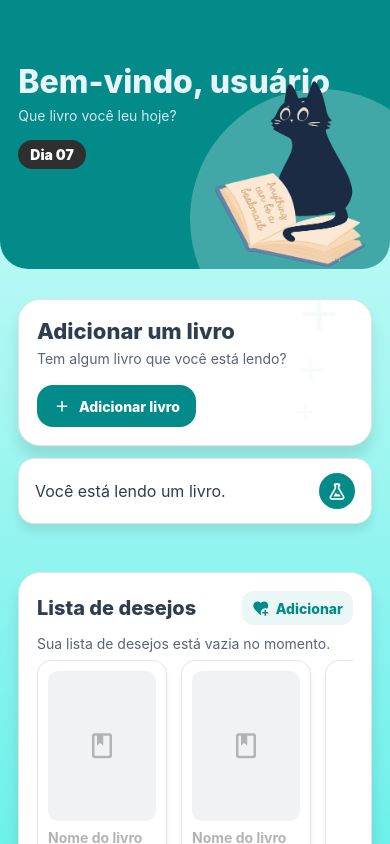
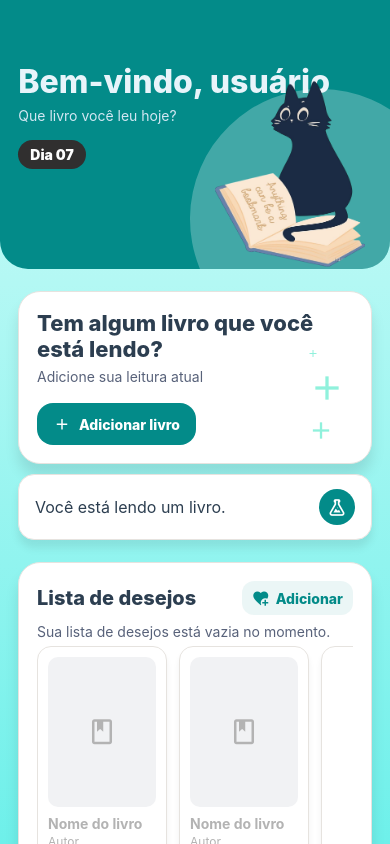
Before and after one commit to lu4nn4Gon/readOn, a React Native app: screen /Home in a window 390 px wide. Built offline with nearby package versions, Linux system fonts and the light colour scheme.

Commit message:
Card minha biblioteca

```diff
--- a/components/Home.js
+++ b/components/Home.js
@@ -18,6 +18,7 @@ import { MaterialCommunityIcons } from "@expo/vector-icons";
 const KEY_CURRENT_BOOK = "@readon:current_book";
 const arteHome = require("../assets/home.png");
 
+
 const CORES = {
   gradientStart: "#d6fcf9ff",
   gradientEnd:   "#6ef0eaff",
@@ -34,17 +35,15 @@ const CORES = {
 export default class Home extends React.Component {
   state = {
     carregando: true,
-    livro: null,
-    listaDesejos: [],
+    livro: null,          // { id, titulo, autor, capa, inicioEm }
+    listaDesejos: [],     // vazia por enquanto (placeholders)
   };
 
   componentDidMount() {
     this._unsub = this.props.navigation?.addListener?.("focus", this.carregar);
     this.carregar();
   }
-  componentWillUnmount() {
-    this._unsub?.();
-  }
+  componentWillUnmount() { this._unsub?.(); }
 
   carregar = async () => {
     try {
@@ -55,8 +54,20 @@ export default class Home extends React.Component {
     }
   };
 
-  onAddPress = () =>
-    Alert.alert("Adicionar livro", "Em breve esta ação estará disponível.");
+  onAddPress = () => Alert.alert("Adicionar livro", "Em breve esta ação estará disponível.");
+
+  irParaBiblioteca = (filtro) => {
+    const pode = !!this.props.navigation?.navigate;
+    if (pode) {
+      try {
+        this.props.navigation.navigate("Biblioteca", filtro ? { filtro } : undefined);
+      } catch {
+        Alert.alert("Biblioteca", "Tela de biblioteca ainda não foi implementada.");
+      }
+    } else {
+      Alert.alert("Biblioteca", "Tela de biblioteca ainda não foi implementada.");
+    }
+  };
 
   formatarData = (iso) => {
     if (!iso) return "";
@@ -67,6 +78,7 @@ export default class Home extends React.Component {
     return `${dd}/${mm}/${yyyy}`;
   };
   getDiaDoMes = () => String(new Date().getDate()).padStart(2, "0");
+
 
   Cabecalho = () => {
     const nome = this.props.route?.params?.userNome || "usuário";
@@ -88,24 +100,22 @@ export default class Home extends React.Component {
 
 
           <View style={estilos.onda} />
-
           <Image source={arteHome} style={estilos.imagemCabecalho} />
         </View>
       </View>
     );
   };
 
+
   CartaoVazio = () => (
     <View style={[estilos.cartao, estilos.cartaoVazio]}>
-      <Text style={estilos.tituloCartao}>Adicionar um livro</Text>
-      <Text style={estilos.subtituloCartao}>
-        Tem algum livro que você está lendo?
-      </Text>
+      <Text style={estilos.tituloCartao}>Tem algum livro que você está lendo?</Text>
+      <Text style={estilos.subtituloCartao}>Adicione sua leitura atual</Text>
 
       <View style={estilos.fundoCruzes}>
-        <MaterialCommunityIcons name="plus" size={56} color="#ECF3F4" />
-        <MaterialCommunityIcons name="plus" size={40} color="#F0F6F7" />
-        <MaterialCommunityIcons name="plus" size={28} color="#F4F9F9" />
+        <MaterialCommunityIcons name="plus" size={12} color="#0ae0b2ff" />
+        <MaterialCommunityIcons name="plus" size={40} color="#0ae0b2ff" />
+        <MaterialCommunityIcons name="plus" size={28} color="#0ae0b2ff" />
       </View>
 
       <Pressable onPress={this.onAddPress} style={estilos.botaoPrimario}>
@@ -129,54 +139,28 @@ export default class Home extends React.Component {
               <Image source={{ uri: livro.capa }} style={estilos.capaImagem} />
             ) : (
               <View style={estilos.capaVazia}>
-                <MaterialCommunityIcons
-                  name="book-open-page-variant"
-                  size={42}
-                  color={CORES.textoSuave}
-                />
+                <MaterialCommunityIcons name="book-open-page-variant" size={42} color={CORES.textoSuave} />
               </View>
             )}
           </View>
 
           <View style={{ flex: 1, paddingLeft: 14 }}>
             {!!livro?.inicioEm && (
-              <Text style={estilos.metaLivro}>
-                A partir de {this.formatarData(livro.inicioEm)}
-              </Text>
+              <Text style={estilos.metaLivro}>A partir de {this.formatarData(livro.inicioEm)}</Text>
             )}
-            {!!livro?.autor && (
-              <Text style={estilos.autorLivro}>{livro.autor}</Text>
-            )}
+            {!!livro?.autor && <Text style={estilos.autorLivro}>{livro.autor}</Text>}
 
             <View style={estilos.seloNota}>
-              <MaterialCommunityIcons
-                name="note-outline"
-                size={16}
-                color={CORES.textoSuave}
-              />
+              <MaterialCommunityIcons name="note-outline" size={16} color={CORES.textoSuave} />
               <Text style={estilos.textoSeloNota}>1 nota</Text>
             </View>
           </View>
         </View>
 
         <View style={estilos.grupoFlutuante}>
-          <Pressable style={estilos.botaoFlutuante}>
-            <MaterialCommunityIcons
-              name="timer-outline"
-              size={20}
-              color={CORES.branco}
-            />
-          </Pressable>
-          <Pressable style={estilos.botaoFlutuante}>
-            <MaterialCommunityIcons
-              name="note-text-outline"
-              size={20}
-              color={CORES.branco}
-            />
-          </Pressable>
-          <Pressable style={estilos.botaoFlutuante}>
-            <MaterialCommunityIcons name="plus" size={20} color={CORES.branco} />
-          </Pressable>
+          <Pressable style={estilos.botaoFlutuante}><MaterialCommunityIcons name="timer-outline" size={20} color={CORES.branco} /></Pressable>
+          <Pressable style={estilos.botaoFlutuante}><MaterialCommunityIcons name="note-text-outline" size={20} color={CORES.branco} /></Pressable>
+          <Pressable style={estilos.botaoFlutuante}><MaterialCommunityIcons name="plus" size={20} color={CORES.branco} /></Pressable>
         </View>
       </View>
     );
@@ -193,16 +177,10 @@ export default class Home extends React.Component {
           <Text style={estilos.listaDesejosTitulo}>Lista de desejos</Text>
 
           <Pressable
-            onPress={() =>
-              Alert.alert("Lista de desejos", "Adicionar item — em breve.")
-            }
+            onPress={() => Alert.alert("Lista de desejos", "Adicionar item — em breve.")}
             style={estilos.botaoFantasma}
           >
-            <MaterialCommunityIcons
-              name="heart-plus"
-              size={18}
-              color={CORES.azul500}
-            />
+            <MaterialCommunityIcons name="heart-plus" size={18} color={CORES.azul500} />
             <Text style={estilos.textoBotaoFantasma}>Adicionar</Text>
           </Pressable>
         </View>
@@ -213,91 +191,48 @@ export default class Home extends React.Component {
               Sua lista de desejos está vazia no momento.
             </Text>
 
-            <ScrollView
-              horizontal
-              showsHorizontalScrollIndicator={false}
-              contentContainerStyle={estilos.listaDesejosLinha}
-            >
+            <ScrollView horizontal showsHorizontalScrollIndicator={false} contentContainerStyle={estilos.listaDesejosLinha}>
 
               <View style={[estilos.itemDesejo, estilos.itemDesejoPlaceholder]}>
                 <View style={estilos.capaDesejoPlaceholder}>
-                  <MaterialCommunityIcons
-                    name="book-outline"
-                    size={30}
-                    color={CORES.azul300}
-                  />
+                  <MaterialCommunityIcons name="book-outline" size={30} color={CORES.azul300} />
                 </View>
-                <Text numberOfLines={1} style={estilos.tituloDesejoPlaceholder}>
-                  Nome do livro
-                </Text>
-                <Text numberOfLines={1} style={estilos.autorDesejoPlaceholder}>
-                  Autor
-                </Text>
+                <Text numberOfLines={1} style={estilos.tituloDesejoPlaceholder}>Nome do livro</Text>
+                <Text numberOfLines={1} style={estilos.autorDesejoPlaceholder}>Autor</Text>
               </View>
 
 
               <View style={[estilos.itemDesejo, estilos.itemDesejoPlaceholder]}>
                 <View style={estilos.capaDesejoPlaceholder}>
-                  <MaterialCommunityIcons
-                    name="book-outline"
-                    size={30}
-                    color={CORES.azul300}
-                  />
+                  <MaterialCommunityIcons name="book-outline" size={30} color={CORES.azul300} />
                 </View>
-                <Text numberOfLines={1} style={estilos.tituloDesejoPlaceholder}>
-                  Nome do livro
-                </Text>
-                <Text numberOfLines={1} style={estilos.autorDesejoPlaceholder}>
-                  Autor
-                </Text>
+                <Text numberOfLines={1} style={estilos.tituloDesejoPlaceholder}>Nome do livro</Text>
+                <Text numberOfLines={1} style={estilos.autorDesejoPlaceholder}>Autor</Text>
               </View>
 
 
               <Pressable
-                onPress={() =>
-                  Alert.alert(
-                    "Lista de desejos",
-                    "Em breve você poderá adicionar um livro."
-                  )
-                }
+                onPress={() => Alert.alert("Lista de desejos", "Em breve você poderá adicionar um livro.")}
                 style={[estilos.itemDesejo, estilos.itemDesejoAdd]}
               >
-                <MaterialCommunityIcons
-                  name="plus"
-                  size={26}
-                  color={CORES.textoSuave}
-                />
+                <MaterialCommunityIcons name="plus" size={26} color={CORES.textoSuave} />
                 <Text style={estilos.itemDesejoAddTxt}>Adicionar</Text>
               </Pressable>
             </ScrollView>
           </>
         ) : (
-          <ScrollView
-            horizontal
-            showsHorizontalScrollIndicator={false}
-            contentContainerStyle={estilos.listaDesejosLinha}
-          >
+          <ScrollView horizontal showsHorizontalScrollIndicator={false} contentContainerStyle={estilos.listaDesejosLinha}>
             {listaDesejos.map((it) => (
               <View key={it.id} style={estilos.itemDesejo}>
                 {it.capa ? (
                   <Image source={{ uri: it.capa }} style={estilos.capaDesejo} />
                 ) : (
                   <View style={estilos.capaDesejoPlaceholder}>
-                    <MaterialCommunityIcons
-                      name="book-outline"
-                      size={30}
-                      color={CORES.azul300}
-                    />
+                    <MaterialCommunityIcons name="book-outline" size={30} color={CORES.azul300} />
                   </View>
                 )}
-                <Text numberOfLines={1} style={estilos.tituloDesejo}>
-                  {it.titulo || "Sem título"}
-                </Text>
-                {!!it.autor && (
-                  <Text numberOfLines={1} style={estilos.autorDesejo}>
-                    {it.autor}
-                  </Text>
-                )}
+                <Text numberOfLines={1} style={estilos.tituloDesejo}>{it.titulo || "Sem título"}</Text>
+                {!!it.autor && <Text numberOfLines={1} style={estilos.autorDesejo}>{it.autor}</Text>}
               </View>
             ))}
           </ScrollView>
@@ -305,6 +240,34 @@ export default class Home extends React.Component {
       </View>
     );
   };
+
+
+  CartaoBiblioteca = () => {
+    return (
+      <View style={[estilos.cartao, estilos.cartaoBiblioteca]}>
+        <Text style={estilos.bibliotecaTitulo}>Sua biblioteca</Text>
+
+        <View style={estilos.bibliotecaBotoesLinha}>
+          <Pressable
+            onPress={() => this.irParaBiblioteca("favoritos")}
+            style={[estilos.chipBiblioteca, estilos.chipFavoritos]}
+          >
+            <MaterialCommunityIcons name="heart" size={16} />
+            <Text style={estilos.textoChipBiblioteca}>Favoritos</Text>
+          </Pressable>
+
+          <Pressable
+            onPress={() => this.irParaBiblioteca("lidos")}
+            style={[estilos.chipBiblioteca, estilos.chipLidos]}
+          >
+            <MaterialCommunityIcons name="check-circle" size={16} />
+            <Text style={estilos.textoChipBiblioteca}>Lidos</Text>
+          </Pressable>
+        </View>
+      </View>
+    );
+  };
+
 
   PilulaInfo = () => (
     <View style={estilos.pilulaInfo}>
@@ -320,34 +283,36 @@ export default class Home extends React.Component {
 
     return (
       <LinearGradient colors={[CORES.gradientStart, CORES.gradientEnd]} style={{ flex: 1 }}>
+
         <SafeAreaView style={{ flex: 1 }} edges={["bottom"]}>
-          <KeyboardAvoidingView
-            behavior={Platform.OS === "ios" ? "padding" : undefined}
-            style={{ flex: 1 }}
-          >
+          <KeyboardAvoidingView behavior={Platform.OS === "ios" ? "padding" : undefined} style={{ flex: 1 }}>
             <ScrollView contentContainerStyle={estilos.conteudo} keyboardShouldPersistTaps="handled">
               <this.Cabecalho />
 
               {carregando ? (
-                <Text style={{ color: CORES.textoSuave, marginTop: 16 }}>Carregando...</Text>
+                <Text style={{ color: CORES.textoSuave, marginTop: 14 }}>Carregando...</Text>
               ) : livro ? (
                 <>
                   <this.CartaoLivro />
-                  <View style={{ height: 12 }} />
+                  <View style={{ height: 10 }} />
                   <this.PilulaInfo />
                 </>
               ) : (
                 <>
                   <this.CartaoVazio />
-                  <View style={{ height: 12 }} />
+                  <View style={{ height: 10 }} />
                   <this.PilulaInfo />
                 </>
               )}
 
-              <View style={{ height: 18 }} />
+
+              <View style={{ height: 8 }} />
               <this.CartaoListaDesejos />
 
-              <View style={{ height: 60 }} />
+              <View style={{ height: 10 }} />
+              <this.CartaoBiblioteca />
+
+              <View style={{ height: 28 }} />
             </ScrollView>
           </KeyboardAvoidingView>
         </SafeAreaView>
@@ -380,21 +345,9 @@ const estilos = StyleSheet.create({
     overflow: "hidden",
   },
   linhaCabecalho: { flexDirection: "row", alignItems: "flex-start" },
-  titulo: {
-    color: "#E8F4FA",
-    fontWeight: "800",
-    fontSize: 32,
-    marginTop: 12,
-    marginBottom: 6,
-  },
+  titulo: { color: "#E8F4FA", fontWeight: "800", fontSize: 32, marginTop: 12, marginBottom: 6 },
   subtitulo: { color: "#D3E7F3", fontSize: 14 },
-
-  faixa: {
-    marginTop: 16,
-    flexDirection: "row",
-    alignItems: "center",
-    justifyContent: "space-between",
-  },
+  faixa: { marginTop: 16, flexDirection: "row", alignItems: "center", justifyContent: "space-between" },
   seloDia: {
     backgroundColor: CORES.cinza,
     color: "#fefefeff",
@@ -403,7 +356,6 @@ const estilos = StyleSheet.create({
     borderRadius: 999,
     fontWeight: "900",
   },
-
   onda: {
     position: "absolute",
     width: 260,
@@ -415,7 +367,6 @@ const estilos = StyleSheet.create({
     transform: [{ rotate: "12deg" }],
     zIndex: 1,
   },
-
   imagemCabecalho: {
     position: "absolute",
     right: -15,
@@ -426,10 +377,10 @@ const estilos = StyleSheet.create({
     zIndex: 2,
   },
 
-  // Cartões (base)
+
   cartao: {
     width: "100%",
-    marginTop: 30,
+    marginTop: 22,
     maxWidth: LARGURA_MAX,
     backgroundColor: CORES.branco,
     borderWidth: 1,
@@ -444,7 +395,7 @@ const estilos = StyleSheet.create({
     elevation: 4,
   },
 
-  // Cartão vazio (sem livro atual)
+
   cartaoVazio: { alignItems: "flex-start", overflow: "hidden" },
   tituloCartao: { color: CORES.texto, fontSize: 22, fontWeight: "800", marginBottom: 6 },
   subtituloCartao: { color: CORES.textoSuave, marginBottom: 18 },
@@ -465,17 +416,9 @@ const estilos = StyleSheet.create({
   cartaoLivro: {},
   tituloLivro: { color: CORES.texto, fontSize: 20, fontWeight: "800", marginBottom: 10 },
   linhaLivro: { flexDirection: "row", alignItems: "center" },
-
-  capaContainer: {
-    width: 110,
-    height: 160,
-    borderRadius: 14,
-    overflow: "hidden",
-    backgroundColor: "#F1F2F4",
-  },
+  capaContainer: { width: 110, height: 160, borderRadius: 14, overflow: "hidden", backgroundColor: "#F1F2F4" },
   capaImagem: { width: "100%", height: "100%", resizeMode: "cover" },
   capaVazia: { flex: 1, alignItems: "center", justifyContent: "center" },
-
   metaLivro: { color: CORES.textoSuave },
   autorLivro: { color: CORES.textoSuave, marginTop: 4 },
   seloNota: {
@@ -490,20 +433,14 @@ const estilos = StyleSheet.create({
     alignSelf: "flex-start",
   },
   textoSeloNota: { color: CORES.textoSuave },
-
   grupoFlutuante: {
     position: "absolute",
-    right: 16,
-    bottom: 16,
-    flexDirection: "row",
-    gap: 10,
+    right: 16, bottom: 16,
+    flexDirection: "row", gap: 10,
   },
   botaoFlutuante: {
-    width: 48,
-    height: 48,
-    borderRadius: 18,
-    alignItems: "center",
-    justifyContent: "center",
+    width: 48, height: 48, borderRadius: 18,
+    alignItems: "center", justifyContent: "center",
     backgroundColor: CORES.azul500,
     elevation: 3,
     shadowColor: CORES.sombra,
@@ -534,25 +471,19 @@ const estilos = StyleSheet.create({
   },
   textoPilulaInfo: { color: CORES.texto, fontSize: 16 },
   avatarInfo: {
-    width: 36,
-    height: 36,
-    borderRadius: 999,
+    width: 36, height: 36, borderRadius: 999,
     backgroundColor: CORES.azul500,
-    alignItems: "center",
-    justifyContent: "center",
+    alignItems: "center", justifyContent: "center",
   },
 
 
-  cartaoListaDesejos: {},
-  listaDesejosTopo: {
-    flexDirection: "row",
-    alignItems: "center",
-    justifyContent: "space-between",
+  cartaoListaDesejos: {
+    marginTop: 14,
     marginBottom: 10,
   },
+  listaDesejosTopo: { flexDirection: "row", alignItems: "center", justifyContent: "space-between", marginBottom: 8 },
   listaDesejosTitulo: { color: CORES.texto, fontSize: 20, fontWeight: "800" },
-  listaDesejosMensagem: { color: CORES.textoSuave, marginBottom: 8 },
-
+  listaDesejosMensagem: { color: CORES.textoSuave, marginBottom: 6 },
   botaoFantasma: {
     flexDirection: "row",
     alignItems: "center",
@@ -563,9 +494,7 @@ const estilos = StyleSheet.create({
     borderRadius: 12,
   },
   textoBotaoFantasma: { color: CORES.azul500, fontWeight: "800" },
-
-  listaDesejosLinha: { gap: 14, paddingRight: 4 },
-
+  listaDesejosLinha: { gap: 12, paddingRight: 4 },
   itemDesejo: {
     width: 130,
     borderWidth: 1,
@@ -579,40 +508,50 @@ const estilos = StyleSheet.create({
     shadowOffset: { width: 0, height: 6 },
     elevation: 2,
   },
-
-
-  itemDesejoPlaceholder: {
-    alignItems: "flex-start",
-    justifyContent: "flex-start",
-  },
+  itemDesejoPlaceholder: { alignItems: "flex-start", justifyContent: "flex-start" },
   capaDesejoPlaceholder: {
-    width: "100%",
-    height: 150,
-    borderRadius: 10,
-    marginBottom: 8,
-    backgroundColor: "#F1F2F4",
-    alignItems: "center",
-    justifyContent: "center",
+    width: "100%", height: 150, borderRadius: 10, marginBottom: 8,
+    backgroundColor: "#F1F2F4", alignItems: "center", justifyContent: "center",
   },
   tituloDesejoPlaceholder: { color: CORES.azul300, fontWeight: "700" },
   autorDesejoPlaceholder: { color: CORES.azul300, fontSize: 12, marginTop: 2 },
+  capaDesejo: { width: "100%", height: 150, borderRadius: 10, marginBottom: 8, backgroundColor: "#F1F2F4" },
+  tituloDesejo: { color: CORES.texto, fontWeight: "800" },
+  autorDesejo: { color: CORES.textoSuave, fontSize: 12, marginTop: 2 },
+  itemDesejoAdd: { alignItems: "center", justifyContent: "center", gap: 8 },
+  itemDesejoAddTxt: { color: CORES.textoSuave, fontWeight: "700" },
 
 
-  capaDesejo: {
-    width: "100%",
-    height: 150,
-    borderRadius: 10,
-    marginBottom: 8,
-    backgroundColor: "#F1F2F4",
+  cartaoBiblioteca: {
+    paddingVertical: 14,
+    marginTop: 12,
   },
-  tituloDesejo: { color: CORES.texto, fontWeight: "800" },
-  autorDesejo: { color: CORES.textoSuave, fontSize: 12, marginTop: 2 },
-
-
-  itemDesejoAdd: {
+  bibliotecaTitulo: {
+    color: CORES.texto,
+    fontSize: 18,
+    fontWeight: "800",
+    marginBottom: 10,
+  },
+  bibliotecaBotoesLinha: {
+    flexDirection: "row",
     alignItems: "center",
-    justifyContent: "center",
-    gap: 8,
+    gap: 10,
   },
-  itemDesejoAddTxt: { color: CORES.textoSuave, fontWeight: "700" },
+  chipBiblioteca: {
+    flexDirection: "row",
+    alignItems: "center",
+    gap: 6,
+    paddingHorizontal: 12,
+    paddingVertical: 8,
+    borderRadius: 999,
+    backgroundColor: "rgba(3,139,137,0.08)",
+    borderWidth: 1,
+    borderColor: CORES.borda,
+  },
+  textoChipBiblioteca: {
+    color: CORES.azul500,
+    fontWeight: "800",
+  },
+  chipFavoritos: {},
+  chipLidos: {},
 });
```
